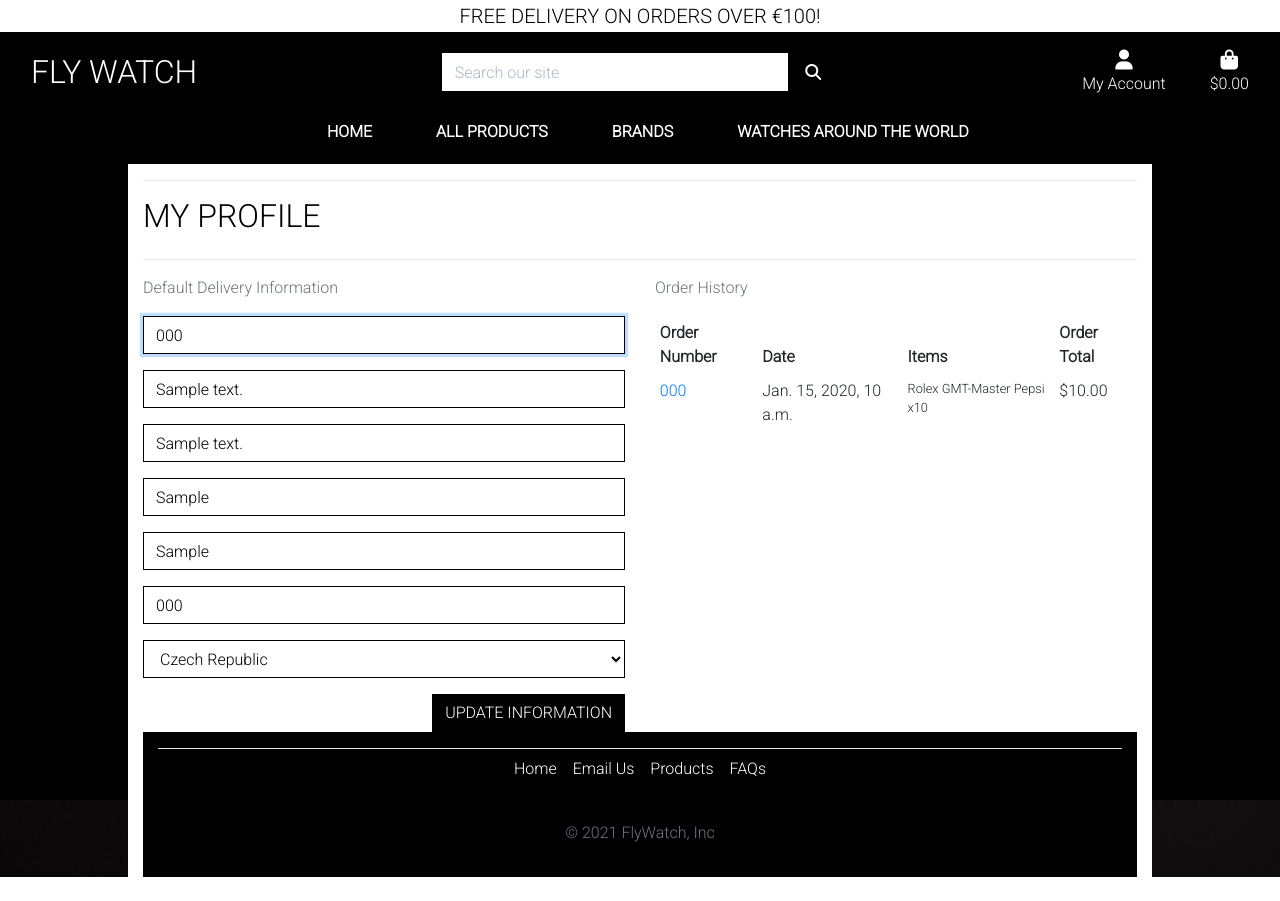
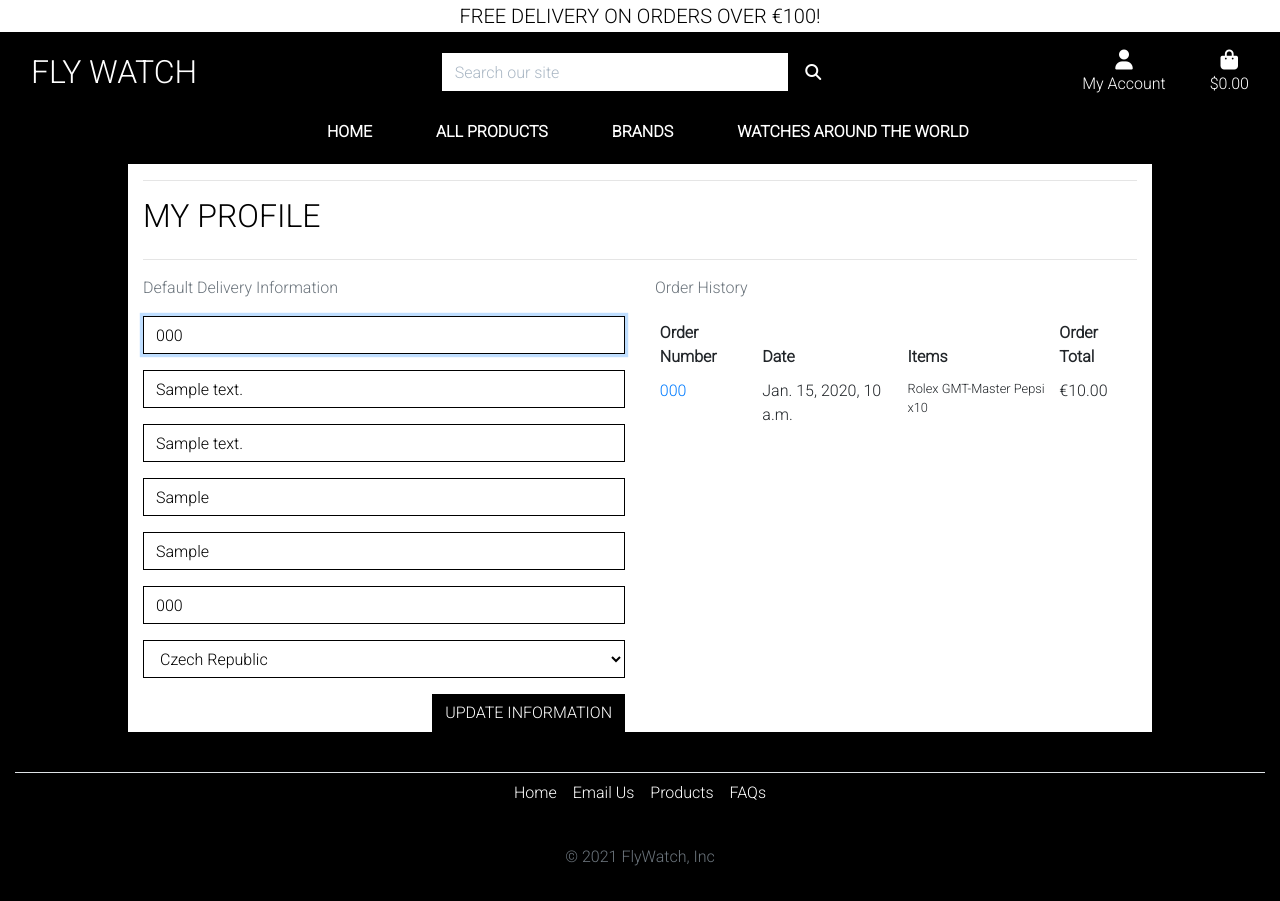
Before and after one commit to Code-Institute-Submissions/JoseMachado-CE-Fly-Watch_janResub, a Django app: page /profile/ in a window 1280 px wide. Before the commit the page ends 877 px from the top, so only its background shows below. Run offline with Django 3.2, Linux system fonts and the light colour scheme; a user stored in the database is signed in; data comes from the database, SQL or seed files in the repository; tables that the repository leaves empty hold one stand-in row (values such as "Sample post"); some libraries are stand-ins or nearby versions.

```diff
--- a/profiles/templates/profiles/profile.html
+++ b/profiles/templates/profiles/profile.html
@@ -23,7 +23,7 @@
             <hr>
         </div>
     </div>
-        <div class="row">
+    <div class="row mb-4">
         <div class="col-12 col-lg-6">
             <p class="text-muted">Default Delivery Information</p>
             <form class="mt-3" action="{% url 'profile' %}" method="POST" id="profile-update-form">
@@ -32,7 +32,7 @@
                 <button class="btn btn-black rounded-0 text-uppercase float-right">Update Information</button>
             </form>
         </div>
-            <div class="col-12 col-lg-6">
+        <div class="col-12 col-lg-6 mb-4">
             <p class="text-muted">Order History</p>
             <div class="order-history table-responsive">
                 <table class="table table-sm table-borderless">
@@ -48,8 +48,7 @@
                         {% for order in orders %}
                         <tr>
                             <td>
-                                        <a href="{% url 'order_history' order.order_number %}"
-                                        title="{{ order.order_number }}">
+                                <a href="{% url 'order_history' order.order_number %}" title="{{ order.order_number }}">
                                     {{ order.order_number|truncatechars:6 }}
                                 </a>
                             </td>
@@ -65,7 +64,7 @@
                                     {% endfor %}
                                 </ul>
                             </td>
-                                    <td>${{ order.grand_total }}</td>
+                            <td>€{{ order.grand_total }}</td>
                         </tr>
                         {% endfor %}
                     </tbody>
@@ -73,6 +72,8 @@
             </div>
         </div>
     </div>
+</div>
+
 {% endblock %}
 
     {% block postloadjs %}
```
Also changed, not shown: README.md. Lines whose indentation alone changed are shown as unchanged.
